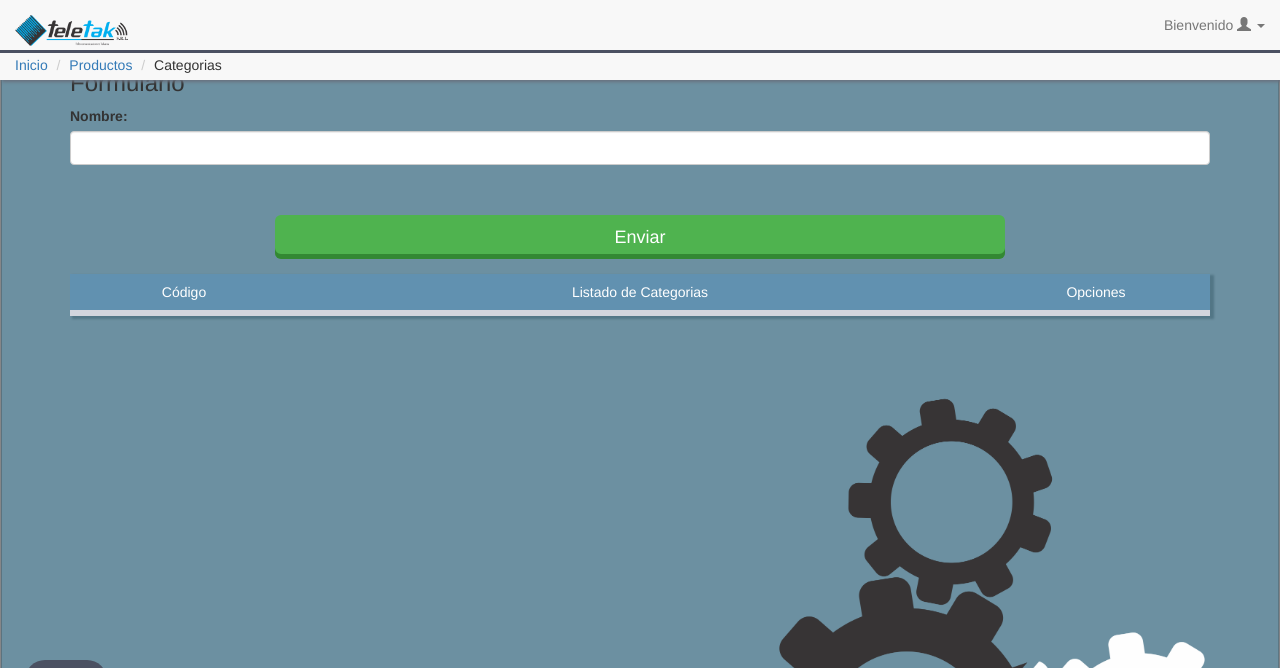
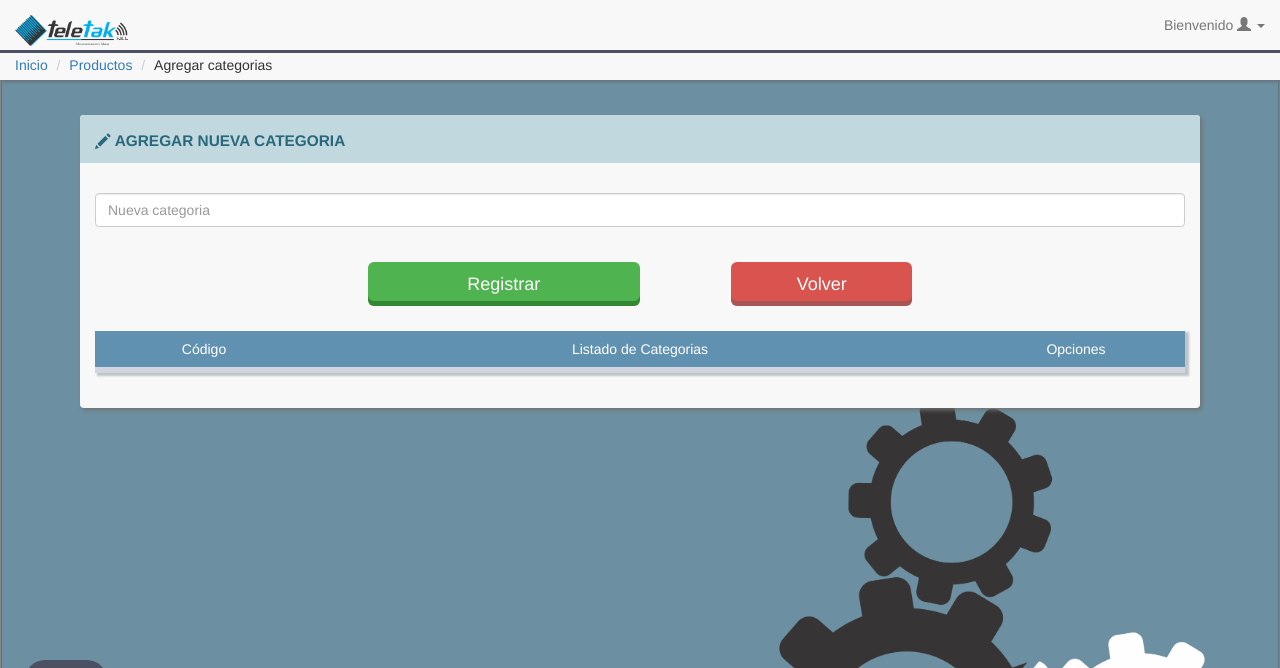
Before and after one commit to alonsogodinez/Teletak, a Django app: page /productos/categoria in a window 1280 px wide. Shown: the top 668 px of the page. Run offline with Django 3.2, Linux system fonts and the light colour scheme; data that the repository does not hold is empty.

Commit message:
Arreglado diseño de categorias

```diff
--- a/apps/productos/forms.py
+++ b/apps/productos/forms.py
@@ -33,7 +33,7 @@ class UnidadProductoForm(forms.ModelForm):
 UnidadProductoFormSet = formset_factory(UnidadProductoForm, extra=6, max_num=10,can_delete=True)
 
 class CategoriaForm(forms.ModelForm):
-    nombre = forms.CharField(max_length=15,widget=forms.TextInput(attrs={'class':'form-control'}),label="Nombre")
+    nombre = forms.CharField(max_length=15,widget=forms.TextInput(attrs={'class':'form-control','placeholder':'Nueva categoria'}),label="Nombre")
     class Meta:
         model = Categoria
         fields = ['nombre',]
--- a/static/css/estilos.css
+++ b/static/css/estilos.css
@@ -365,6 +365,14 @@ td .btn-danger{
     padding-bottom: 25px;
     margin-top: 20px;
 }
+
+.submit-row-cat {
+    background-color: #F8F8F8;
+    padding-bottom: 25px;
+    margin-top: 20px;
+}
+
+
 .table-responsive {
   overflow-x: visible;
 }
--- a/templates/productos/categorias.html
+++ b/templates/productos/categorias.html
@@ -5,7 +5,7 @@
      <ol class="breadcrumb">
         <li ><a href="{%  url 'almacen:index' %}">Inicio</a></li>
         <li class="active"><a href="{%   url 'productos:index' %}">Productos</a></li>
-        <li >Categorias</li>
+        <li >Agregar categorias</li>
     </ol>
 {% endblock %}
 
@@ -22,18 +22,31 @@
         {% endfor %}
     {% endif %}
     <div class="container">
-        <h3>Formulario</h3>
+        <div class="row">
+
+            <div class="panel form-panel panel-primary">
+                <div class="panel-heading">
+                    <span class="glyphicon glyphicon-pencil"></span>
+                    <span class="">AGREGAR NUEVA CATEGORIA</span>
+                </div>
+                <div class="panel-body">
+{#                    <h3 class="text-left">Agregar categoria</h3>#}
                         <form enctype="multipart/form-data" method="post">
                             <div id="form">
                                 {% csrf_token %}
-                    {{form.as_p}}
-                    <div class="form-group">
-                        <div class="form-field col-sm-offset-2 col-xs-offset-1 col-sm-8 col-xs-10">
-                            <input  class ="col-xs-12 btn btn-success btn-lg" type="submit" value="Enviar" />
+                                    <div class="panel-body">
+                                        {{form.nombre}}
                                     </div>
+                                    <div class="submit-row-cat col-xs-12">
+                                        <input  class ="col-sm-offset-3 col-sm-3 col-xs-6 btn btn-success btn-lg" type="submit" value="Registrar" />
+                                        <a class ="col-sm-offset-1 col-sm-2  col-xs-6 btn btn-danger btn-lg"  href="{% url 'productos:index' %}">
+                                            Volver
+                                        </a>
                                     </div>
                             </div>
                         </form>
+                    <div class="panel-body">
+                    <div class="table-responsive">
                     <table class="table table-striped ">
                         {% load static from staticfiles %}
                         <thead>
@@ -56,6 +69,11 @@
                             {% endfor %}
                         </tbody>
                     </table>
+                    </div>
+                    </div>
+                </div>
+            </div>
+        </div>
         <a class="col-sm-offset-0 col-xs-offset-5 backbutton" href="{% url 'productos:index' %}">
             <span class="  glyphicon glyphicon-chevron-left" aria-hidden="true"></span>
         </a>
```
Lines whose indentation alone changed are shown as unchanged.
